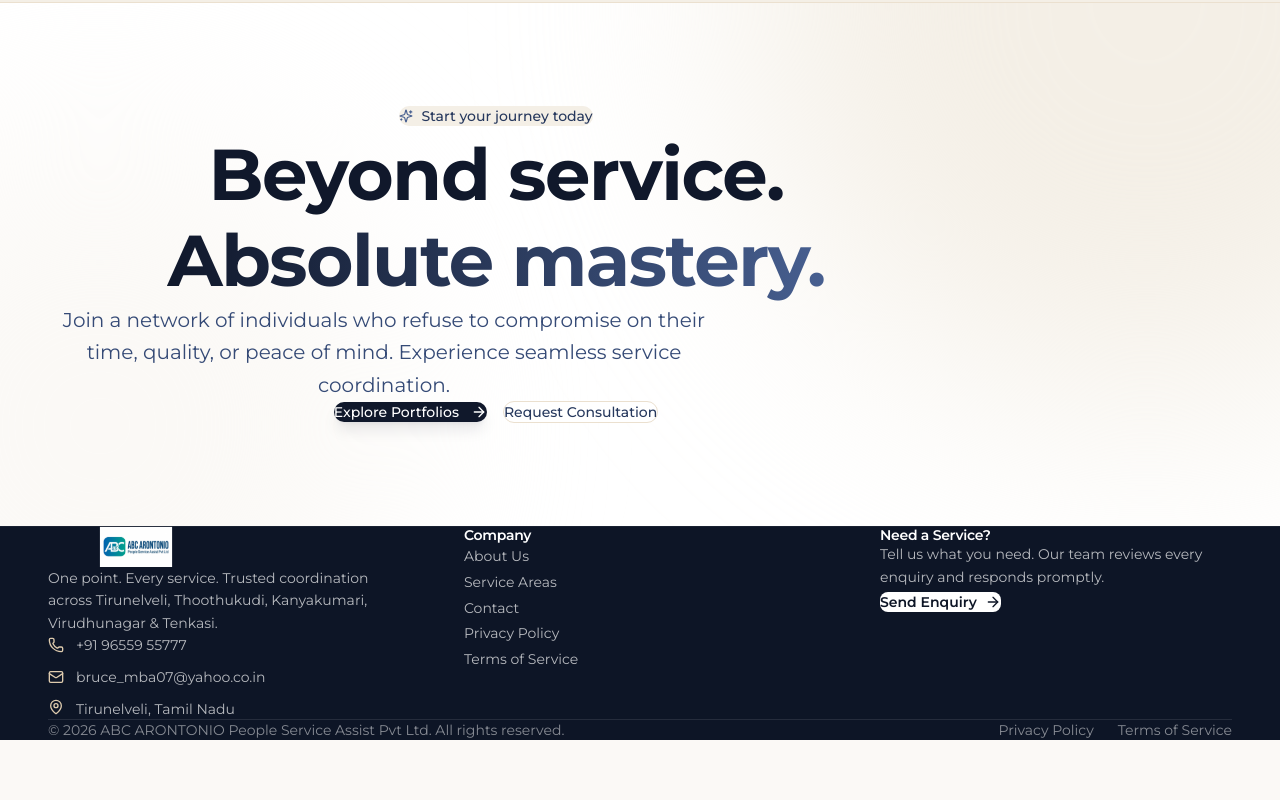
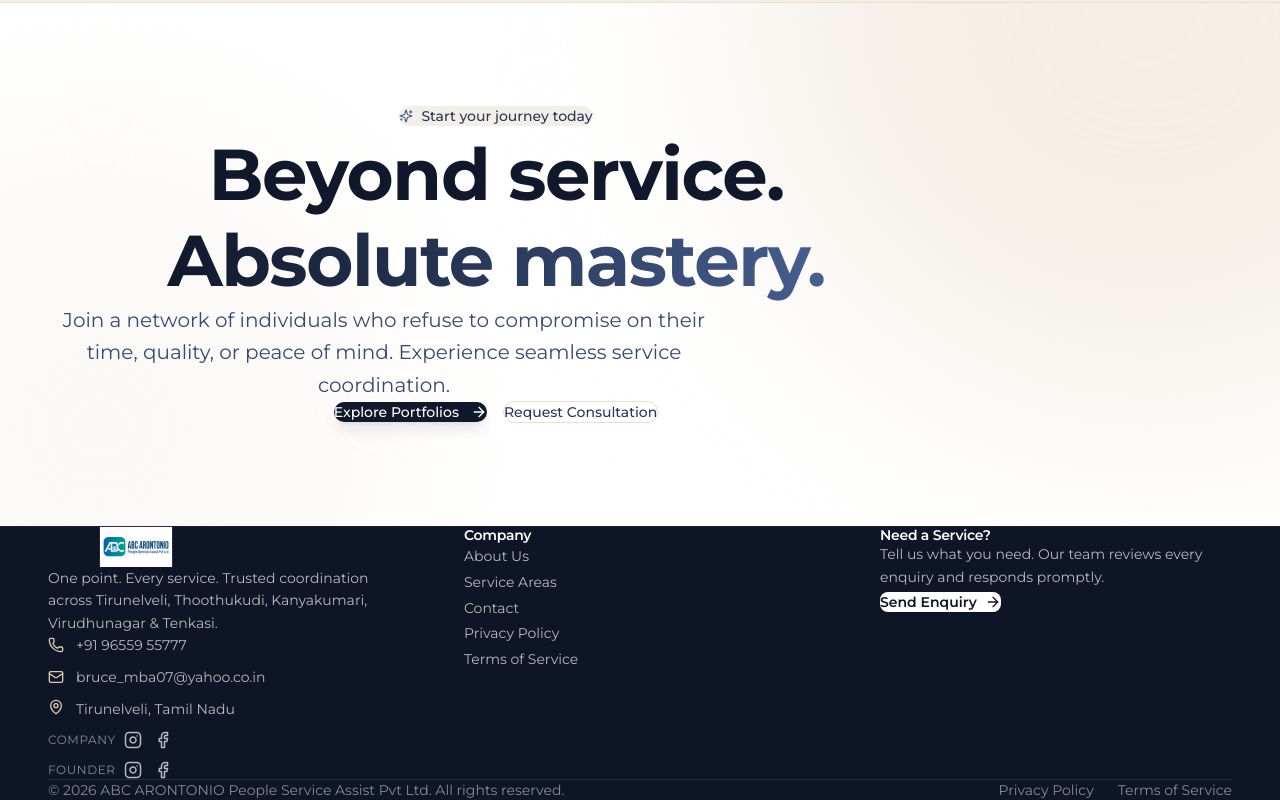
Before and after one commit to CHRISDANIEL145/QuadA-services, a Next.js app: page / in a window 1280 px wide. Shown: the part 5699-6499 px from the top of the page. Before the commit the page ends 6439 px from the top, so only its background shows below. Built offline with nearby package versions, Linux system fonts and the light colour scheme; no server answers; the database is empty.

Commit message:
feat: add company and founder social media links to footer

```diff
--- a/src/components/navigation/Footer.tsx
+++ b/src/components/navigation/Footer.tsx
@@ -1,6 +1,6 @@
 import Image from 'next/image'
 import Link from 'next/link'
-import { Phone, Mail, MapPin, ArrowRight } from 'lucide-react'
+import { Phone, Mail, MapPin, ArrowRight, Instagram, Facebook } from 'lucide-react'
 
 import type { ServiceCategory } from '@/types'
 
@@ -49,6 +49,31 @@ export async function Footer() {
               <div className="flex items-start gap-3 text-sm text-white/70">
                 <MapPin size={16} className="text-cream-300 mt-0.5 shrink-0" />
                 <span>Tirunelveli, Tamil Nadu</span>
+              </div>
+
+              <div className="pt-2 flex flex-col gap-3">
+                <div className="flex items-center gap-3">
+                  <span className="text-xs text-white/50 uppercase tracking-wider w-16">Company</span>
+                  <div className="flex items-center gap-3">
+                    <a href="https://www.instagram.com/bruce_mba07yahoo.co.in?stkn=MTdueWdpb2FmdnQ3aA==" target="_blank" rel="noopener noreferrer" className="text-white/70 hover:text-[#E1306C] transition-colors" aria-label="Company Instagram">
+                      <Instagram size={18} />
+                    </a>
+                    <a href="https://www.facebook.com/share/19BYNiodwZ/" target="_blank" rel="noopener noreferrer" className="text-white/70 hover:text-[#1877F2] transition-colors" aria-label="Company Facebook">
+                      <Facebook size={18} />
+                    </a>
+                  </div>
+                </div>
+                <div className="flex items-center gap-3">
+                  <span className="text-xs text-white/50 uppercase tracking-wider w-16">Founder</span>
+                  <div className="flex items-center gap-3">
+                    <a href="https://www.instagram.com/antonybrucelin?utm_source=qr&stkn=MWt1ZnJqejJsYXc0ZA==" target="_blank" rel="noopener noreferrer" className="text-white/70 hover:text-[#E1306C] transition-colors" aria-label="MD Instagram">
+                      <Instagram size={18} />
+                    </a>
+                    <a href="https://www.facebook.com/share/1EyFwSVFdd/" target="_blank" rel="noopener noreferrer" className="text-white/70 hover:text-[#1877F2] transition-colors" aria-label="MD Facebook">
+                      <Facebook size={18} />
+                    </a>
+                  </div>
+                </div>
               </div>
             </div>
           </div>
```
